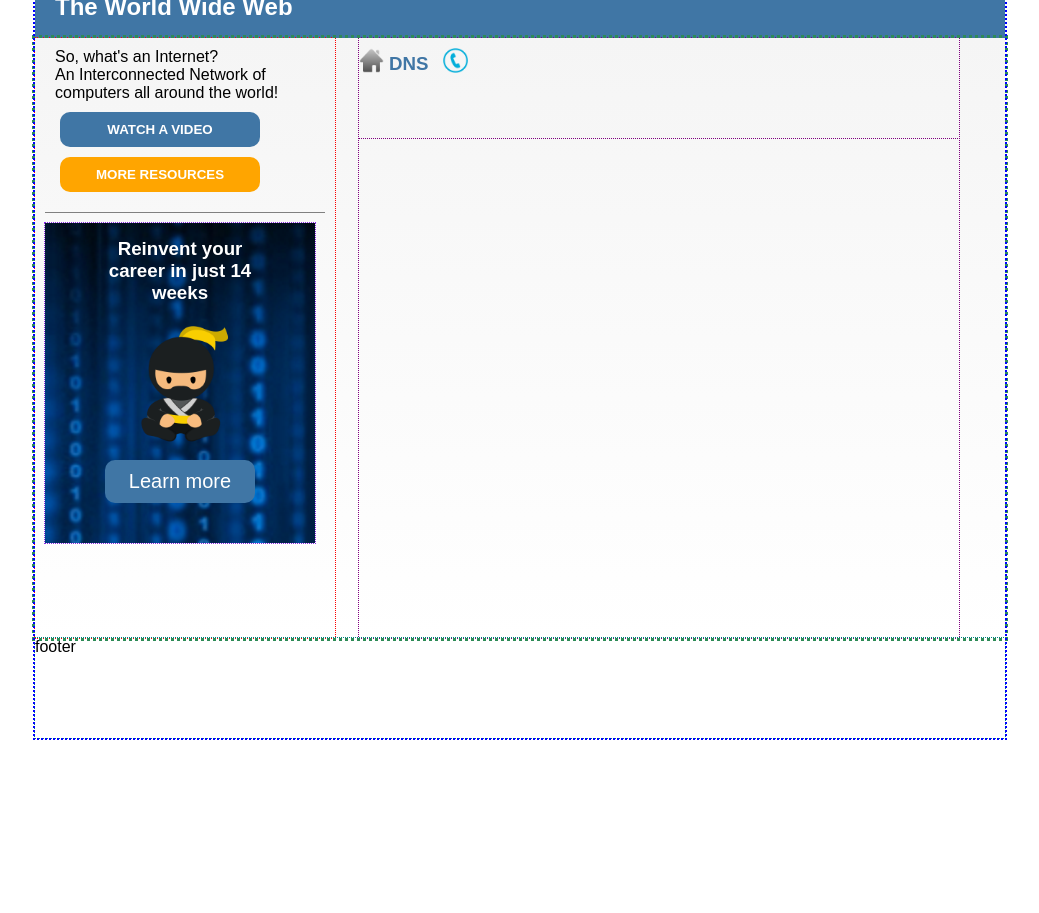
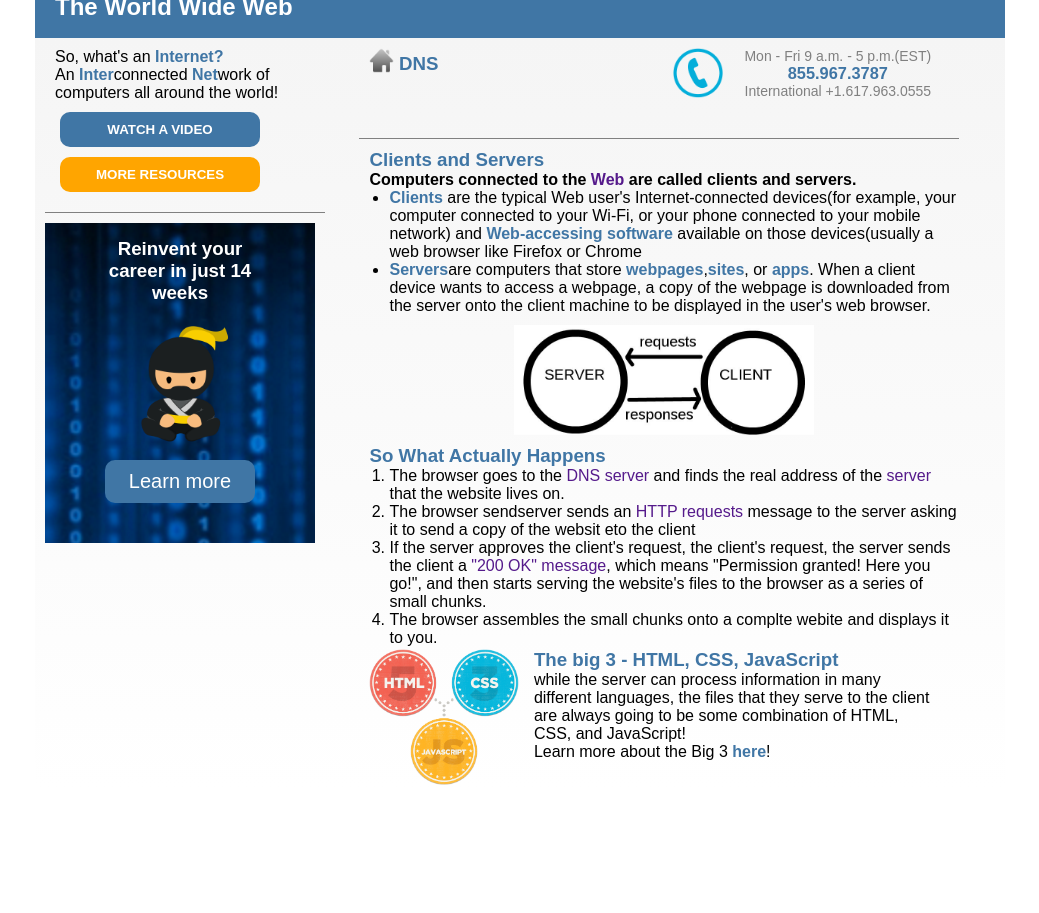
Before and after one commit to lcolsant/Internet, a plain HTML site: page index.html in a window 1280 px wide. Shown: the part 136-1049 px from the top of the page, without its empty margins (120-1159 px from the left). Before the commit the page ends 894 px from the top, so only its background shows below. Drawn offline with Linux system fonts and the light colour scheme.

Commit message:
adding final revised files

```diff
--- a/index.html
+++ b/index.html
@@ -17,8 +17,8 @@
             <div id="middle">
                 <div id="side-nav">
                     <div id="nav-text-btns">
-                        <p>So, what's an Internet?</p>
-                        <p>An Interconnected Network of computers all around the world!</p>
+                        <p>So, what's an <span>Internet?</span></p>
+                        <p>An <span>Inter</span>connected <span>Net</span>work of computers all around the world!</p>
                         <button id="videoBtn">WATCH A VIDEO</button>
                         <button id="resourcesBtn">MORE RESOURCES</button>
                     </div>
@@ -33,13 +33,42 @@
                         <img src="./images/home.png" alt="home">
                         <h3>DNS</h3>
                         <img id="phone" src="./images/phone.png" alt="phone">
+                        <div id="contact-info">
+                            <p>Mon - Fri 9 a.m. - 5 p.m.(EST)</p>
+                            <h3>855.967.3787</h3>
+						    <p>International +1.617.963.0555</p>
+                        </div>
+                    </div>
+                    <div id="main-middle">
+                        <h3>Clients and Servers</h3>
+                        <h4>Computers connected to the <a href="">Web</a> are called <span>clients</span> and <span>servers</span>.</h4>
+                        <ul>
+                            <li><a href="">Clients</a> are the typical Web user's Internet-connected devices(for example, your computer connected to your Wi-Fi, or your phone connected to your mobile network) and <a href="">Web-accessing software</a> available on those devices(usually a web browser like Firefox or Chrome</li>
+                            <li><a href="">Servers</a>are computers that store <a href="">webpages</a>,<a href="">sites</a>, or <a href="">apps</a>. When a client device wants to access a webpage, a copy of the webpage is downloaded from the server onto the client machine to be displayed in the user's web browser.</li>
+                        </ul>
+                        <img src="./images/client_server.jpg" alt="client_server pic">
+                        <h3>So What Actually Happens</h3>
+                        <ol>
+                            <li>The browser goes to the <a href="">DNS server</a> and finds the real address of the <a href="">server</a> that the website lives on.</li>
+                            <li>The browser sendserver sends an <a href="">HTTP requests</a> message to the server asking it to send a copy of the websit eto the client</li>
+                            <li>If the server approves the client's request, the client's request, the server sends the client a <a href="">"200 OK" message</a>, which means "Permission granted! Here you go!", and then starts serving the website's files to the browser as a series of small chunks. </li>
+                            <li>The browser assembles the small chunks onto a complte webite and displays it to you.</li>
+                        </ol>
+                    </div>
+                    <div id="main-bottom">
+                        <img src="./images/html.png" alt="html pic">
+                        <div id="main-bottom-text">
+                            <h3>The big 3 - HTML, CSS, JavaScript</h3>
+						    <p>while the server can process information in many different languages, the files that they serve to the client are always going to be some combination of HTML, CSS, and JavaScript!</p>
+						    <p>Learn more about the Big 3 <a href="">here</a>!</p>
+                        </div>
                     </div>
                 </div>
             </div>
 
 
             <div id="footer">
-                    <p>footer</p>
+                    <!-- <p>footer</p> -->
             </div>
 
         </div>
--- a/style.css
+++ b/style.css
@@ -7,12 +7,12 @@
 
 #container {
     width: 970px;
-    outline: 2px dotted blue;
+    /* outline: 2px dotted blue; */
     margin: 20px auto 20px auto;
 }
 
 #header {
-    outline: 1px dotted brown;
+    /* outline: 1px dotted brown; */
     width: 100%;
     height: 100px;
     display: inline-block;
@@ -40,8 +40,8 @@ h2 {
 }
 
 #middle {
-    outline: 3px dotted seagreen;
-    height: 600px;
+    /* outline: 3px dotted seagreen; */
+    /* height: 990px; */
     background: -webkit-linear-gradient(to top, #ffffff, #f5f5f5); /* Safari 5.1- 6.0 */
     background: -o-linear-gradient(to top, #ffffff, #f5f5f5); /* Opera 11.6-12.0 */
     background: -moz-linear-gradient(to top, #ffffff, #f5f5f5); /* Firefox 3.6-15 */
@@ -49,18 +49,13 @@ h2 {
 }
 
 #side-nav {
-    outline: 1px dotted red;
+    /* outline: 1px dotted red; */
     width: 300px;
     height: 600px;
     display: inline-block;
     margin-right: 20px;
 
 }
-
-/* #side-nav img {
-    width: 300px;
-
-} */
 
 #nav-text-btns {
     /* outline: 1px dotted blueviolet; */
@@ -71,6 +66,11 @@ h2 {
     border-bottom: 1px solid gray;
     margin-left: 10px;
 
+}
+
+#nav-text-btns span {
+    color: #4076a5;
+    font-weight: bold;
 }
 
 #videoBtn {
@@ -97,7 +97,7 @@ h2 {
 
 #dojo-ad {
     background-image: url('./images/ad_background.png');
-    outline: 1px dotted blueviolet;
+    /* outline: 1px dotted blueviolet;  */
     width: 270px;
     height: 320px;
     margin-left: 10px;
@@ -131,18 +131,19 @@ h2 {
 }
 
 #main {
-    outline: 1px dotted purple;
+    /* outline: 1px dotted purple; */
     width: 600px;
-    height: 600px;
+    /* height: 990px; */
     display: inline-block;
     vertical-align: top;
 
 }
 
 #main-top {
-    outline: 1px dotted purple;
+    /* outline: 1px dotted purple; */
     width: 100%;
     height: 100px;
+    border-bottom: 1px solid gray;
     /* display: inline-block; */
     /* vertical-align: top; */
 }
@@ -150,15 +151,14 @@ h2 {
 #main-top img {
     width: 25px;
     padding-top: 10px;
-    /* display: inline-block; */
-    /* vertical-align: top; */
+    margin-left: 10px;
+    vertical-align: top;
 }
 
-#phone {
+#main-top #phone {
     width: 50px;
     padding-top: 10px;
-    /* display: inline-block; */
-    /* vertical-align: top; */
+    margin-left: 220px;
 }
 
 #main-top h3 {
@@ -169,8 +169,94 @@ h2 {
     padding-top: 15px;
 }
 
+#contact-info {
+    /* outline: 1px dotted purple; */
+    display: inline-block;
+    vertical-align: top;
+    margin-top: 10px;
+    margin-left: 10px;
+    text-align: center;
+    color: gray;
+    font-size: 14px;
+
+}
+
+#contact-info h3 {
+    width: 200px;
+    padding-top: 0;
+
+}
+
+#main-middle {
+    /* outline: 4px dotted purple; */
+    width: 590px;
+    height: 490px;
+    padding-top: 10px;
+    padding-left: 10px;
+}
+
+#main-middle h3 {
+    color: #4076a5;
+}
+
+#main-middle span {
+    color: black;
+    font-weight: bolder;
+}
+
+#main-middle a {
+    text-decoration: none;
+}
+
+#main-middle ul, ol {
+    margin-left: 20px;
+}
+
+#main-middle ul a {
+    color: #4076a5;
+    font-weight: bold;
+}
+
+#main-middle img {
+    width: 300px;
+    display: block;
+    margin: 10px auto;
+}
+
+#main-bottom {
+    /* outline: 4px dotted yellowgreen; */
+    width: 590px;
+    /* height: 400px; */
+    padding-top: 10px;
+    padding-left: 10px;
+}
+
+#main-bottom img {
+    width: 150px;
+}
+
+#main-bottom-text {
+    display: inline-block;
+    /* outline: 4px dotted yellowgreen; */
+    width: 400px;
+    vertical-align: top;
+    margin-left: 10px;
+
+}
+
+#main-bottom-text h3 {
+    display: inline-block;
+    color: #4076a5;
+}
+
+#main-bottom-text a {
+    color: #4076a5;
+    font-weight: bold;
+    text-decoration: none;
+}
+
 #footer {
-    outline: 1px dotted teal;
+    /* outline: 1px dotted teal; */
     width: 100%;
     height: 100px;
     display: inline-block;
```
